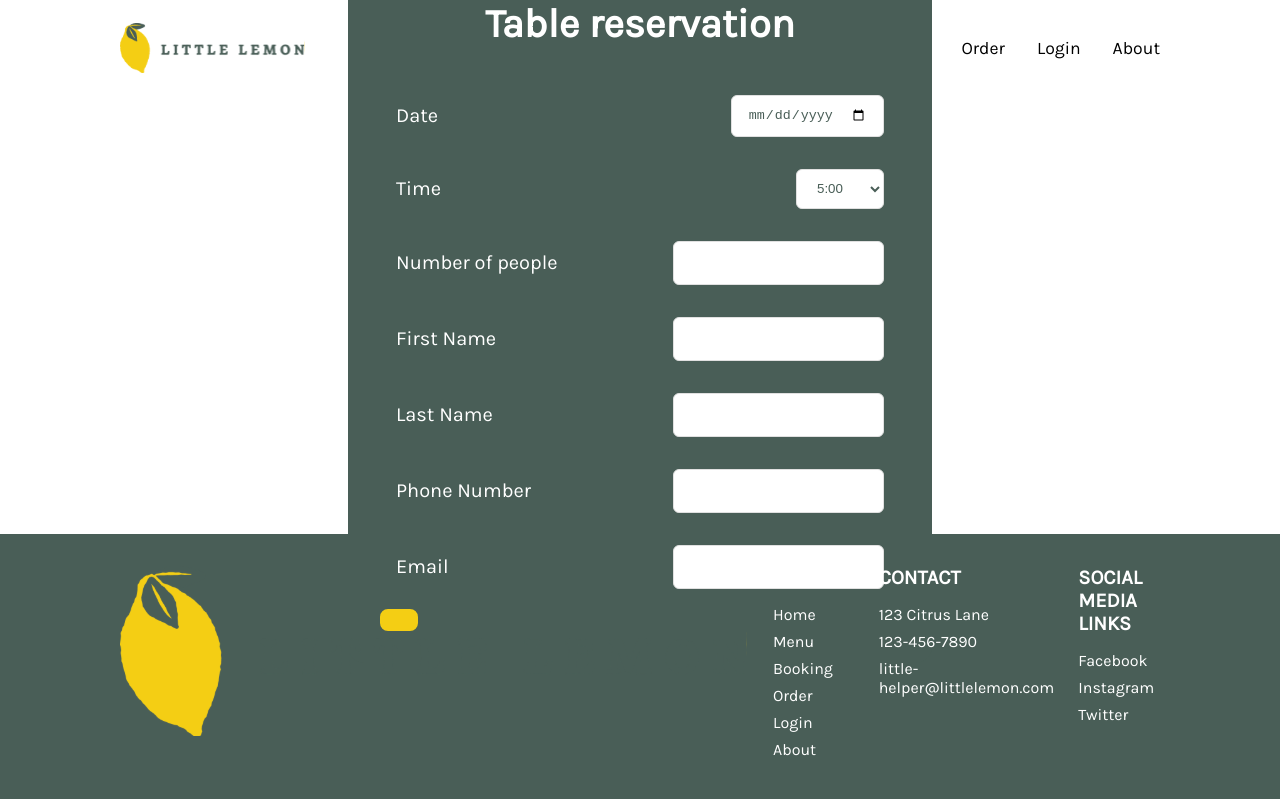
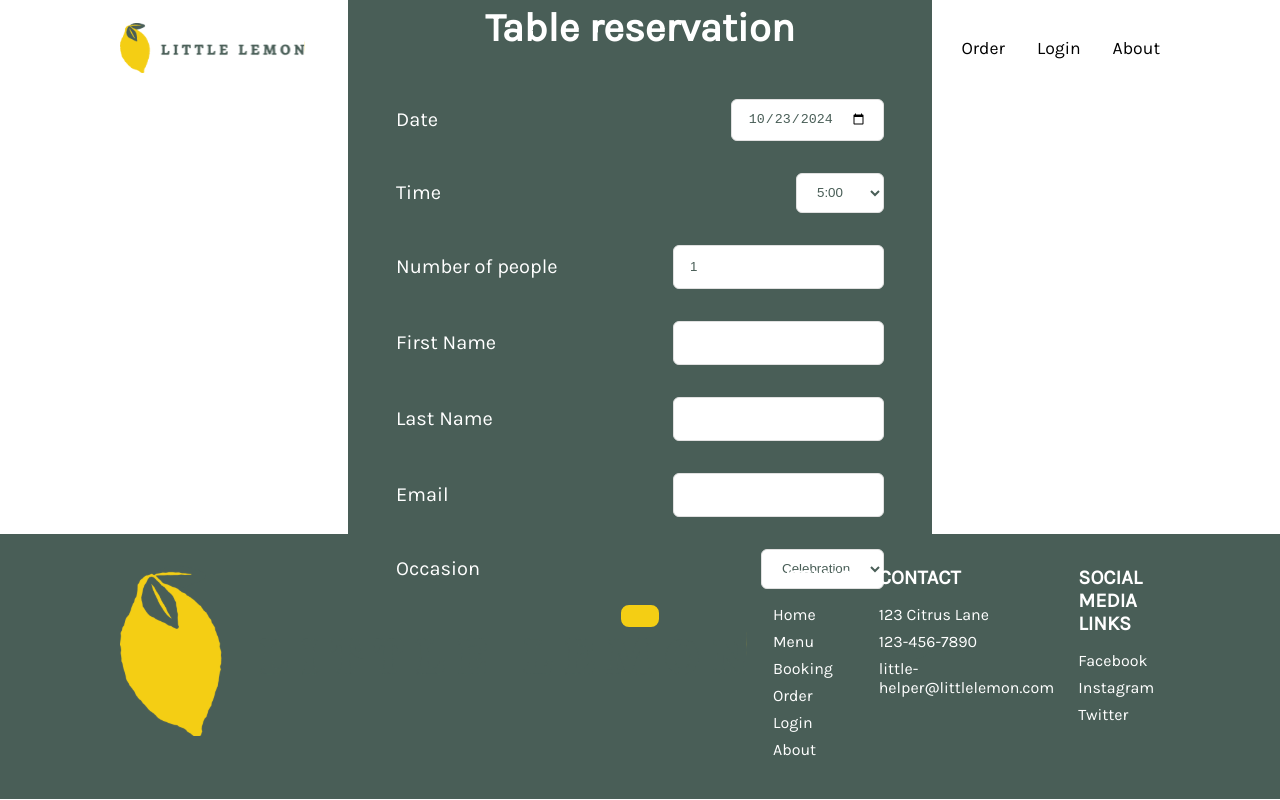
Before and after one commit to john-data-chen/meta-little-lemon, a React (Create React App) app: page / in a window 1280 px wide. Both pictures are taken after a click on the button "Booking". Built offline with nearby package versions, Linux system fonts and the light colour scheme.

Commit message:
Add form validation

```diff
--- a/src/components/BooingForm/BookingForm.css
+++ b/src/components/BooingForm/BookingForm.css
@@ -41,3 +41,8 @@ select:focus {
 .error {
   border: 1px solid red !important;
 }
+
+.error-message {
+  color: red;
+  font-size: 1rem;
+}
--- a/src/components/BooingForm/BookingForm.js
+++ b/src/components/BooingForm/BookingForm.js
@@ -4,31 +4,25 @@ import "./BookingForm.css";
 import { useFormik } from "formik";
 import * as Yup from "yup";
 
-const BookingForm = ({
-  onFormSubmit,
-  isFormSubmitted,
-  availableTimes,
-  dispatchOnDateChange,
-}) => {
+const BookingForm = ({ onFormSubmit, isFormSubmitted, availableTimes }) => {
+  const defaultDate = new Date();
   const defaultTime = availableTimes[0];
 
   const formik = useFormik({
     initialValues: {
-      date: "",
+      date: defaultDate.toISOString().substring(0, 10),
       time: defaultTime,
-      people: "",
+      people: 1,
+      occasion: "",
       firstName: "",
       lastName: "",
-      phoneNumber: "",
       email: "",
     },
     validationSchema: Yup.object({
-      firstName: Yup.string().required("First name is required"),
-      lastName: Yup.string().required("Last name is required"),
-      phoneNumber: Yup.number().required("Phone number is required"),
-      email: Yup.string()
-        .email("Invalid email format")
-        .required("Email is required"),
+      people: Yup.number().min(1, "At least 1 person").required("Required"),
+      firstName: Yup.string().required("Required"),
+      lastName: Yup.string().required("Required"),
+      email: Yup.string().email("Invalid email format").required("Required"),
     }),
     onSubmit: (values, { setSubmitting }) => {
       onFormSubmit(values);
@@ -72,19 +66,29 @@ const BookingForm = ({
         <label htmlFor="people" className="containter-item-title">
           Number of people
         </label>
+        {formik.touched.people && formik.errors.people ? (
+          <div className="error-message" style={{ color: "red" }}>
+            {formik.errors.people}
+          </div>
+        ) : null}
         <input
           type="number"
           id="people"
           name="people"
           onChange={formik.handleChange}
           value={formik.values.people}
-          className={isFormSubmitted && !formik.values.people ? "error" : ""}
+          className={
+            formik.touched.people && formik.errors.people ? "error" : ""
+          }
         />
       </div>
       <div className="reservation-container">
         <label htmlFor="firstName" className="containter-item-title">
           First Name
         </label>
+        {formik.touched.firstName && formik.errors.firstName ? (
+          <div className="error-message">{formik.errors.firstName}</div>
+        ) : null}
         <input
           type="text"
           id="firstName"
@@ -95,14 +99,14 @@ const BookingForm = ({
             formik.touched.firstName && formik.errors.firstName ? "error" : ""
           }
         />
-        {formik.touched.firstName && formik.errors.firstName ? (
-          <div className="error-message">{formik.errors.firstName}</div>
-        ) : null}
       </div>
       <div className="reservation-container">
         <label htmlFor="lastName" className="containter-item-title">
           Last Name
         </label>
+        {formik.touched.lastName && formik.errors.lastName ? (
+          <div className="error-message">{formik.errors.lastName}</div>
+        ) : null}
         <input
           type="text"
           id="lastName"
@@ -113,34 +117,14 @@ const BookingForm = ({
             formik.touched.lastName && formik.errors.lastName ? "error" : ""
           }
         />
-        {formik.touched.lastName && formik.errors.lastName ? (
-          <div className="error-message">{formik.errors.lastName}</div>
-        ) : null}
-      </div>
-      <div className="reservation-container">
-        <label htmlFor="phoneNumber" className="containter-item-title">
-          Phone Number
-        </label>
-        <input
-          type="tel"
-          id="phoneNumber"
-          name="phoneNumber"
-          onChange={formik.handleChange}
-          value={formik.values.phoneNumber}
-          className={
-            formik.touched.phoneNumber && formik.errors.phoneNumber
-              ? "error"
-              : ""
-          }
-        />
-        {formik.touched.phoneNumber && formik.errors.phoneNumber ? (
-          <div className="error-message">{formik.errors.phoneNumber}</div>
-        ) : null}
       </div>
       <div className="reservation-container">
         <label htmlFor="email" className="containter-item-title">
           Email
         </label>
+        {formik.touched.email && formik.errors.email ? (
+          <div className="error-message">{formik.errors.email}</div>
+        ) : null}
         <input
           type="email"
           id="email"
@@ -149,13 +133,28 @@ const BookingForm = ({
           value={formik.values.email}
           className={formik.touched.email && formik.errors.email ? "error" : ""}
         />
-        {formik.touched.email && formik.errors.email ? (
-          <div className="error-message">{formik.errors.email}</div>
-        ) : null}
       </div>
-      <Button type="submit" disabled={formik.isSubmitting}>
-        Submit
-      </Button>
+      <div className="reservation-container">
+        <label htmlFor="occasion" className="containter-item-title">
+          Occasion
+        </label>
+        <select
+          id="occasion"
+          name="occasion"
+          onChange={formik.handleChange}
+          value={formik.values.occasion}
+          className={isFormSubmitted && !formik.values.occasion ? "error" : ""}
+        >
+          <option value="celebration">Celebration</option>
+          <option value="business">Business</option>
+          <option value="other">Other</option>
+        </select>
+      </div>
+      <div className="reservation-button">
+        <Button type="submit" disabled={formik.isSubmitting}>
+          Submit
+        </Button>
+      </div>
     </form>
   );
 };
```
